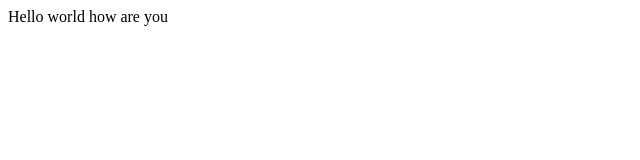
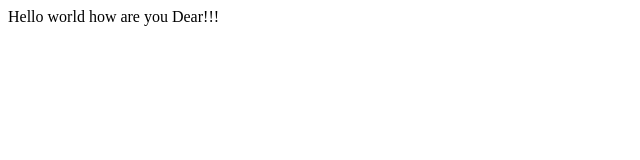
Before and after one commit to sushantab0318/sushgit, a plain HTML site: page index.html in a window 1280 px wide. Shown: the full height of the page, 0-640 px from the left. Drawn offline with Linux system fonts and the light colour scheme.

Commit message:
updated index

```diff
--- a/index.html
+++ b/index.html
@@ -1,5 +1,5 @@
 <head>
 <body>
-Hello world how are you
+Hello world how are you Dear!!!
 </body>
 </head>
```
